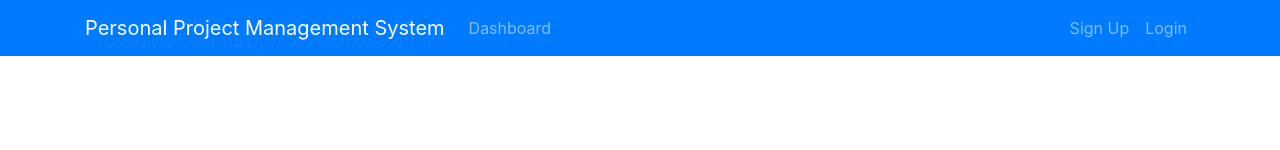
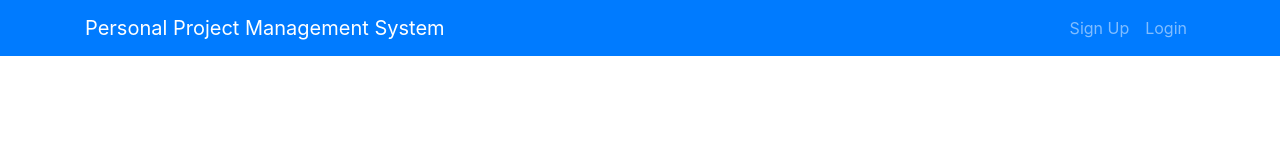
Before and after one commit to super11165/Project-Management-System, a React (Create React App) app in the folder pmsystem-react-client/: page / in a window 1280 px wide. Shown: the top 150 px of the page. Built offline with nearby package versions, Linux system fonts and the light colour scheme.

Commit message:
dynamic header based on security state

```diff
--- a/pmsystem-react-client/package.json
+++ b/pmsystem-react-client/package.json
@@ -3,6 +3,7 @@
   "version": "0.1.0",
   "private": true,
   "dependencies": {
+    "@fortawesome/fontawesome-free": "^5.15.1",
     "@testing-library/jest-dom": "^4.2.4",
     "@testing-library/react": "^9.5.0",
     "@testing-library/user-event": "^7.2.1",
--- a/pmsystem-react-client/src/components/Layout/Header.js
+++ b/pmsystem-react-client/src/components/Layout/Header.js
@@ -1,8 +1,71 @@
 import React, { Component } from "react";
 import { Link } from "react-router-dom";
+import PropTypes from "prop-types";
+import { connect } from "react-redux";
+import { logout } from "../../actions/securityActions";
 
 class Header extends Component {
+  logout() {
+    this.props.logout();
+    window.location.href = "/";
+  }
   render() {
+    const { validToken, user } = this.props.security;
+
+    const userIsAuthenticated = (
+      <div className="collapse navbar-collapse" id="mobile-nav">
+        <ul className="navbar-nav mr-auto">
+          <li className="nav-item">
+            <Link className="nav-link" to="/dashboard">
+              Dashboard
+            </Link>
+          </li>
+        </ul>
+
+        <ul className="navbar-nav ml-auto">
+          <li className="nav-item">
+            <Link className="nav-link" to="/dashboard">
+              {user.fullName}
+            </Link>
+          </li>
+          <li className="nav-item">
+            <Link
+              className="nav-link"
+              to="/logout"
+              onClick={this.logout.bind(this)}
+            >
+              Logout
+            </Link>
+          </li>
+        </ul>
+      </div>
+    );
+
+    const userIsNotAuthenticated = (
+      <div className="collapse navbar-collapse" id="mobile-nav">
+        <ul className="navbar-nav ml-auto">
+          <li className="nav-item">
+            <Link className="nav-link" to="/register">
+              Sign Up {user.fullName}
+            </Link>
+          </li>
+          <li className="nav-item">
+            <Link className="nav-link" to="/login">
+              Login
+            </Link>
+          </li>
+        </ul>
+      </div>
+    );
+
+    let headerLinks;
+
+    if (validToken && user) {
+      headerLinks = userIsAuthenticated;
+    } else {
+      headerLinks = userIsNotAuthenticated;
+    }
+
     return (
       <nav className="navbar navbar-expand-sm navbar-dark bg-primary mb-4">
         <div className="container">
@@ -17,33 +80,20 @@
           >
             <span className="navbar-toggler-icon" />
           </button>
-
-          <div className="collapse navbar-collapse" id="mobile-nav">
-            <ul className="navbar-nav mr-auto">
-              <li className="nav-item">
-                <Link className="nav-link" to="/dashboard">
-                  Dashboard
-                </Link>
-              </li>
-            </ul>
-
-            <ul className="navbar-nav ml-auto">
-              <li className="nav-item">
-                <Link className="nav-link" to="/register">
-                  Sign Up
-                </Link>
-              </li>
-              <li className="nav-item">
-                <Link className="nav-link" to="/login">
-                  Login
-                </Link>
-              </li>
-            </ul>
-          </div>
+          {headerLinks}
         </div>
       </nav>
     );
   }
 }
 
-export default Header;
+Header.propTypes = {
+  logout: PropTypes.func.isRequired,
+  security: PropTypes.object.isRequired,
+};
+
+const mapStateToProps = (state) => ({
+  security: state.security,
+});
+
+export default connect(mapStateToProps, { logout })(Header);
```
Also changed, not shown: 1 other file (tests, documents, lock files or other folders).
